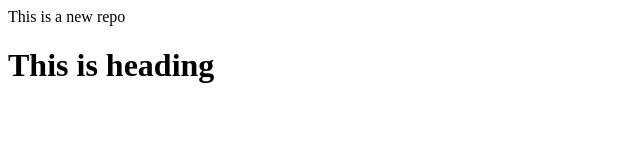
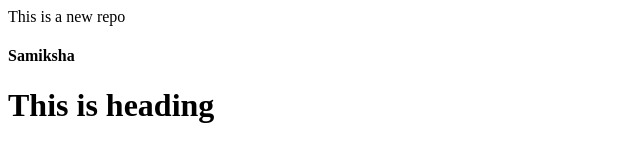
Before and after one commit to 1225roses-svg/localrepo, a plain HTML site: page index.html in a window 1280 px wide. Shown: the whole page, without its empty margins (0-640 px from the left). Drawn offline with Linux system fonts and the light colour scheme.

Commit message:
new update

```diff
--- a/index.html
+++ b/index.html
@@ -1,2 +1,3 @@
 <p>This is a new repo</p>
+<h4>Samiksha</h4>
 <h1>This is heading</h1>
```
